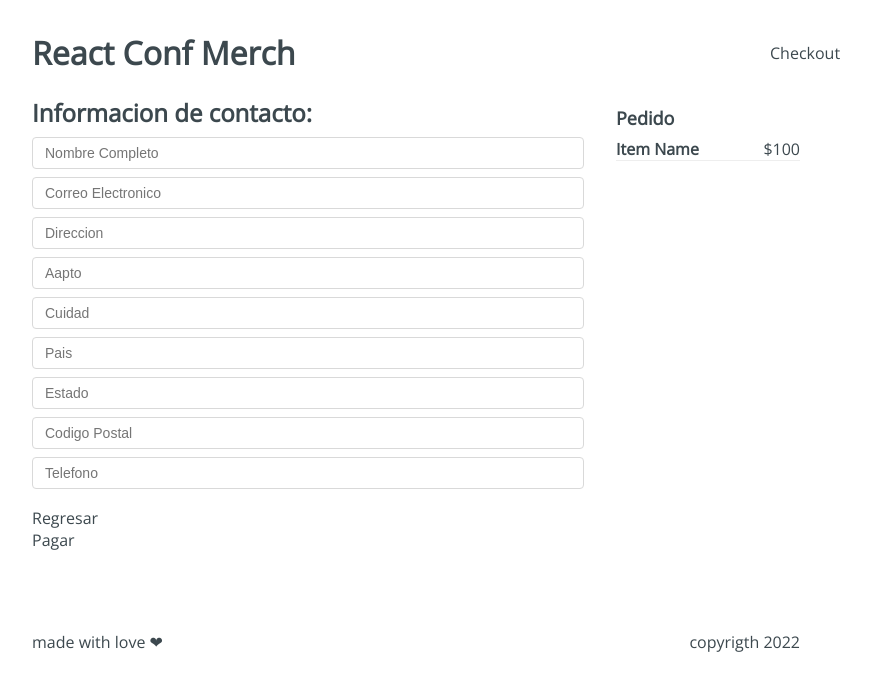
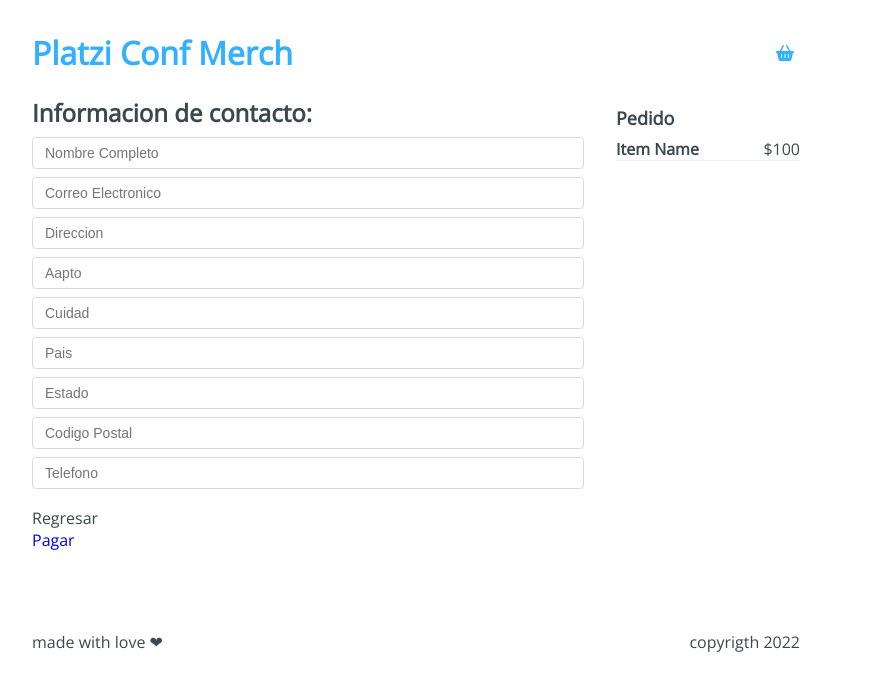
Before and after one commit to diegoV0/react-conf-merch, a React app: page /checkout/information in a window 1280 px wide. Shown: the top 690 px of the page, without its empty margins (224-1095 px from the left). Built offline with nearby package versions, Linux system fonts and the light colour scheme.

Commit message:
integration of icons and connection with react router

```diff
--- a/public/index.html
+++ b/public/index.html
@@ -5,6 +5,10 @@
     <meta http-equiv="X-UA-Compatible" content="IE=edge" />
     <meta name="viewport" content="width=device-width, initial-scale=1.0" />
     <title>react shop</title>
+    <script
+      src="https://kit.fontawesome.com/473d269aa9.js"
+      crossorigin="anonymous"
+    ></script>
   </head>
   <body>
     <div id="app"></div>
--- a/src/components/Header.jsx
+++ b/src/components/Header.jsx
@@ -1,11 +1,18 @@
 import React from 'react';
+import { Link } from 'react-router-dom';
 import '../styles/components/Header.css';
 
 const Header = () => {
   return (
     <div className="Header">
-      <h1 className="Header-title">React Conf Merch</h1>
-      <div className="Header-checkout">Checkout</div>
+      <h1 className="Header-title">
+        <Link to="/">Platzi Conf Merch</Link>
+      </h1>
+      <div className="Header-checkout">
+        <Link to="/checkout">
+          <i className="fas fa-shopping-basket" title="Checkout" />
+        </Link>
+      </div>
     </div>
   );
 };
--- a/src/containers/Checkout.jsx
+++ b/src/containers/Checkout.jsx
@@ -1,4 +1,5 @@
 import React from 'react';
+import { Link } from 'react-router-dom';
 import '../styles/components/Checkout.css';
 
 const Checkout = () => {
@@ -11,12 +12,16 @@
             <h4>Item Name</h4>
             <span>$10</span>
           </div>
-          <button type="button">Eliminar</button>
+          <button type="button">
+            <i className="fas fa-trash" title="Eliminar" />
+          </button>
         </div>
       </div>
       <div className="Checkout-sidebar">
         <h3>Precio Total: $10</h3>
-        <button type="buttom">Continuar Pedido</button>
+        <Link to="/checkout/information">
+          <button type="buttom">Continuar Pedido</button>
+        </Link>
       </div>
     </div>
   );
--- a/src/containers/Information.jsx
+++ b/src/containers/Information.jsx
@@ -1,4 +1,5 @@
 import React from 'react';
+import { Link } from 'react-router-dom';
 import '../styles/components/Information.css';
 
 const Information = () => {
@@ -23,7 +24,9 @@
         </div>
         <div className="Infortation-buttons">
           <div className="Information-back">Regresar</div>
-          <div className="Information-next">Pagar</div>
+          <div className="Information-next">
+            <Link to="/checkout/payment">Pagar</Link>
+          </div>
         </div>
       </div>
       <div className="Information-sidebar">
```
